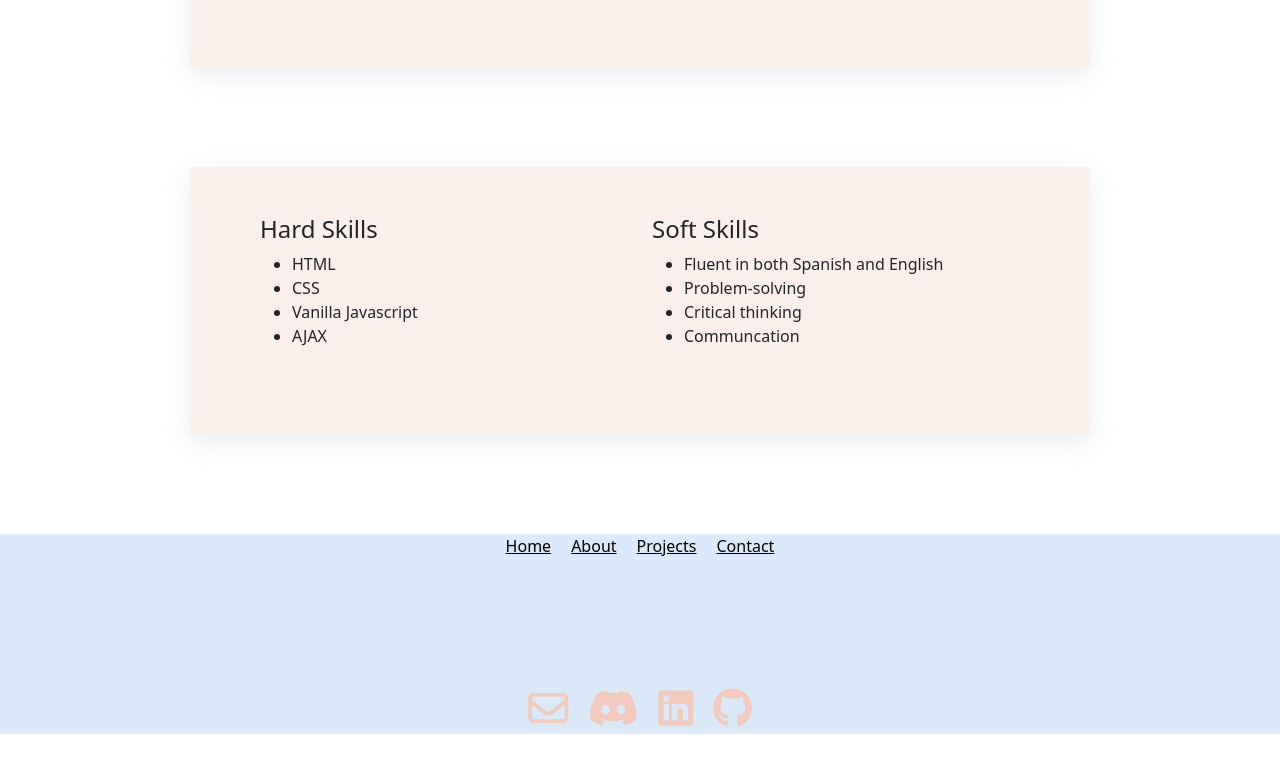
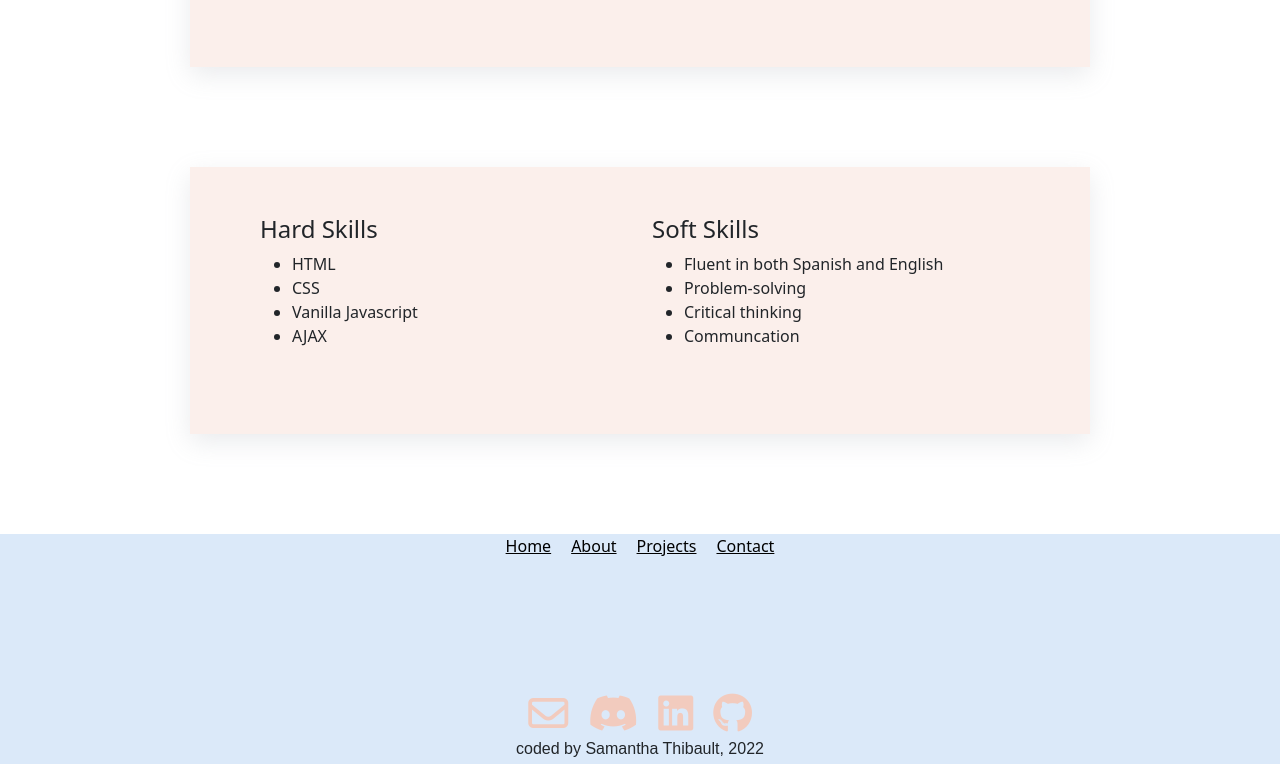
Before and after one commit to Samantha-a-T/Portfolio, a plain HTML site: page pages/about.html in a window 1280 px wide. Shown: the part 611-1375 px from the top of the page. Before the commit the page ends 1345 px from the top, so only its background shows below. Drawn offline with nearby package versions, Linux system fonts and the light colour scheme.

Commit message:
add github repository link to bottom of pages.

```diff
--- a/pages/about.html
+++ b/pages/about.html
@@ -144,6 +144,9 @@
         ></a>
       </div>
     </div>
+     <div class="coder">
+      <p> <a href="https://github.com/Samantha-a-T/Portfolio" title="link to see Samantha's open-source code for this portfolio"></a> coded by Samantha Thibault, 2022</p>
+    </div>
     <script
       src="https://cdn.jsdelivr.net/npm/bootstrap@5.2.2/dist/js/bootstrap.bundle.min.js"
       integrity="sha384-OERcA2EqjJCMA+/3y+gxIOqMEjwtxJY7qPCqsdltbNJuaOe923+mo//f6V8Qbsw3"
--- a/src/style.css
+++ b/src/style.css
@@ -69,13 +69,14 @@ p {
   height: 200px;
   display: flex;
   flex-direction: column;
-  row-gap: 130px;
+  row-gap: 135px;
 }
 .footer-links,
 .footer-icons {
   display: flex;
   gap: 20px;
   justify-content: center;
+
 }
 
 .footer-links a {
@@ -92,3 +93,9 @@ p {
   gap: 50px;
   justify-content: center;
 }
+.coder{
+  display: flex;
+  justify-content: center;
+height: 30px;
+  background-color: rgb(183, 211, 244, 0.5);
+}
```
Also changed, not shown: index.html (+38 -10 lines), pages/Contact.html (+3 -0 lines), pages/projects.html (+9 -0 lines).
